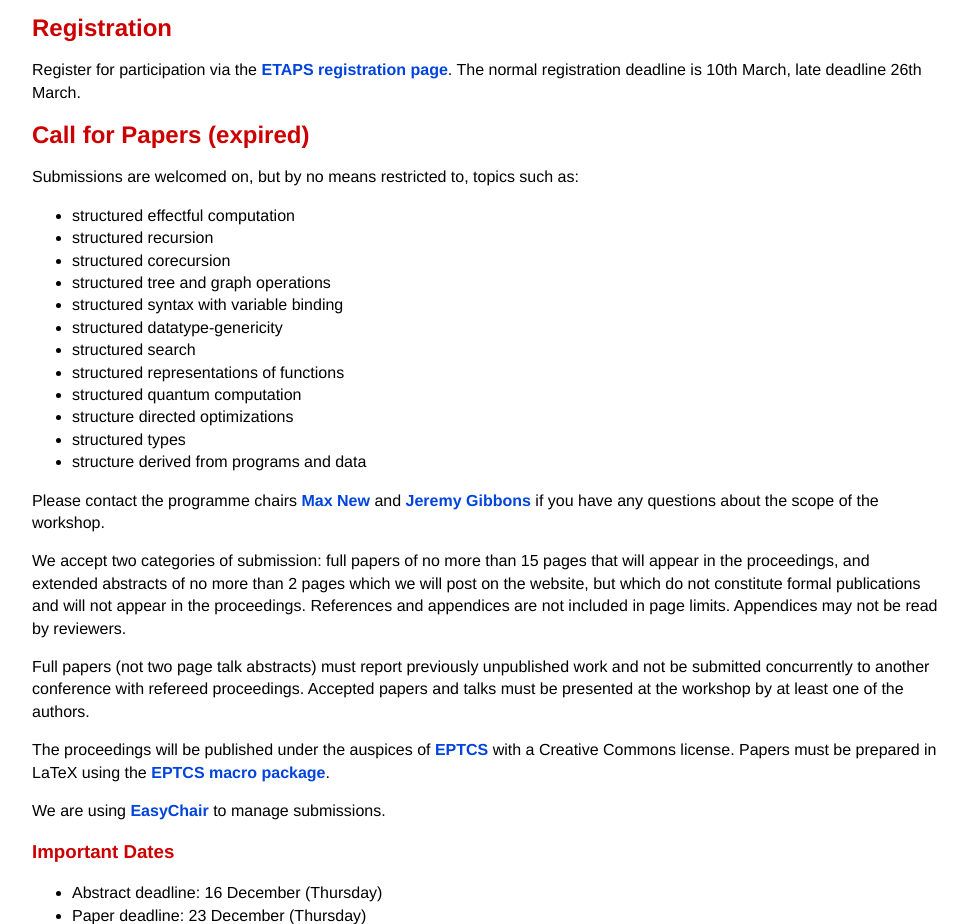
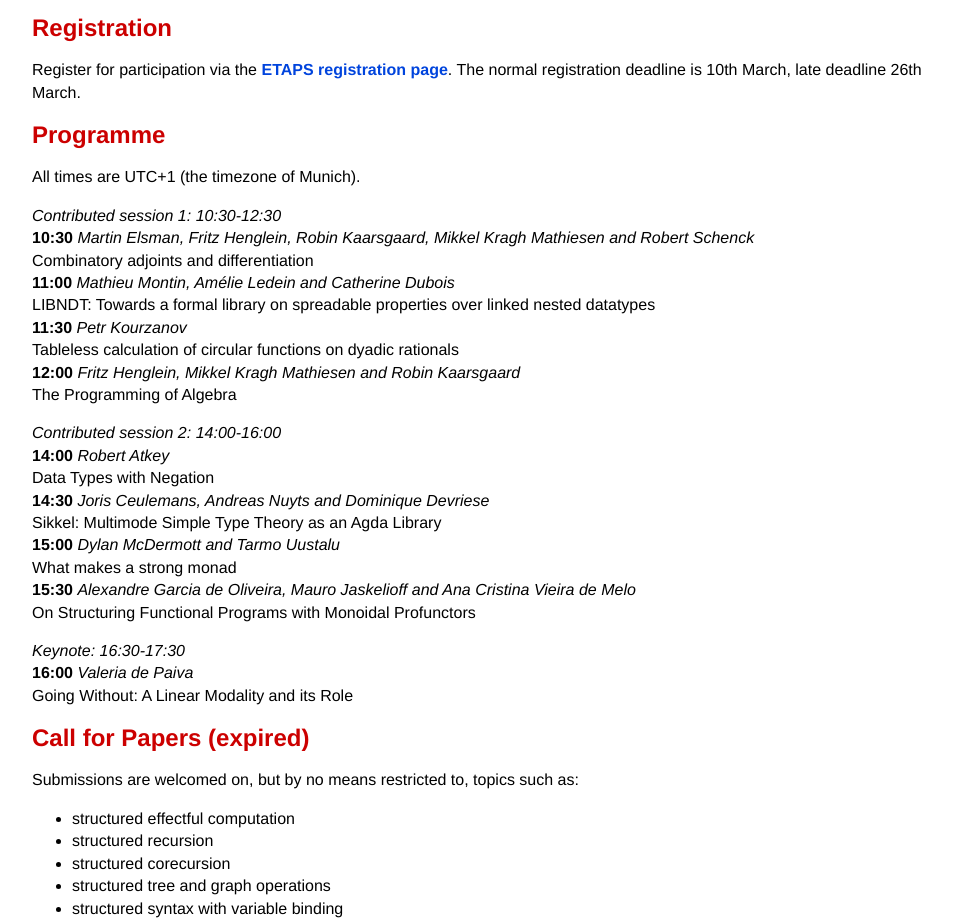
Before and after one commit to msfp-workshop/msfp-workshop.github.io, a plain HTML site: page msfp2022/index.html in a window 1280 px wide. Shown: the part 3163-4087 px from the top of the page, without its empty margins (224-1192 px from the left). Drawn offline with nearby package versions, Linux system fonts and the light colour scheme.

Commit message:
Timetable

```diff
--- a/msfp2022/index.html
+++ b/msfp2022/index.html
@@ -69,19 +69,48 @@ mathematical phenomena in data and control.</p>
 
 Register for participation via the <a href="https://etaps.org/2022/registration">ETAPS registration page</a>. The normal registration deadline is 10th March, late deadline 26th March.
 
-<!-- <h2>Platforms</h2> -->
+<h2>Programme</h2>
 
-<!-- <ul> -->
-<!--  <li>We will use Google Meet for presentations.</li> -->
-<!--  <li>If the number of participants is not too high then we will invite -->
-<!--  all participants to use Google Meet if they wish.</li> -->
-<!--  <li>Regardless, we will also livestream talks via YouTube.</li> -->
-<!--  <li>Questions and general discussion will be handled through Zulip.</li> -->
-<!--  <li>We will use gather.town for "corridor chat".</li> -->
-<!-- </ul> -->
+All times are UTC+1 (the timezone of Munich).
 
-<!-- Further details will be emailed to registered participants. -->
+<p>
+  <i>Contributed session 1: 10:30-12:30</i> <br>
+  <strong>10:30</strong>
+  <em>Martin Elsman, Fritz Henglein, Robin Kaarsgaard, Mikkel Kragh Mathiesen and Robert Schenck</em><br>
+  Combinatory adjoints and differentiation <br>
+  <strong>11:00</strong>
+  <em>Mathieu Montin, Amélie Ledein and Catherine Dubois</em><br>
+  LIBNDT: Towards a formal library on spreadable properties over linked nested datatypes <br>
+  <strong>11:30</strong>
+  <em>Petr Kourzanov</em><br>
+  Tableless calculation of circular functions on dyadic rationals <br>
+  <strong>12:00</strong>
+  <em>Fritz Henglein, Mikkel Kragh Mathiesen and Robin Kaarsgaard</em><br>
+  The Programming of Algebra <br>
+</p>
 
+<p>
+  <i>Contributed session 2: 14:00-16:00</i> <br>
+  <strong>14:00</strong>
+  <em>Robert Atkey</em><br>
+  Data Types with Negation <br>
+  <strong>14:30</strong>
+  <em>Joris Ceulemans, Andreas Nuyts and Dominique Devriese</em><br>
+  Sikkel: Multimode Simple Type Theory as an Agda Library <br>
+  <strong>15:00</strong>
+  <em>Dylan McDermott and Tarmo Uustalu</em><br>
+  What makes a strong monad <br>
+  <strong>15:30</strong>
+  <em>Alexandre Garcia de Oliveira, Mauro Jaskelioff and Ana Cristina Vieira de Melo</em><br>
+  On Structuring Functional Programs with Monoidal Profunctors <br>
+</p>
+
+<p>
+  <i>Keynote: 16:30-17:30</i> <br>
+  <strong>16:00</strong>
+  <em>Valeria de Paiva</em><br>
+  Going Without: A Linear Modality and its Role <br>
+</p>
 
 <h2>Call for Papers (expired)</h2>
 
```
